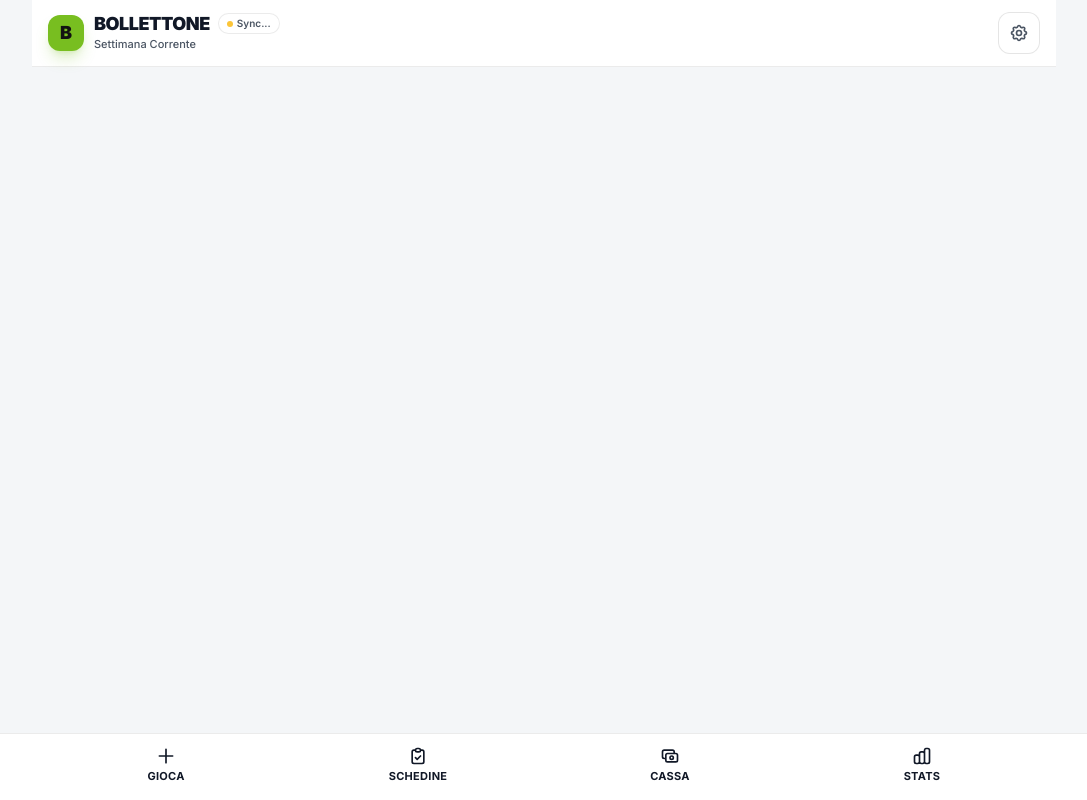
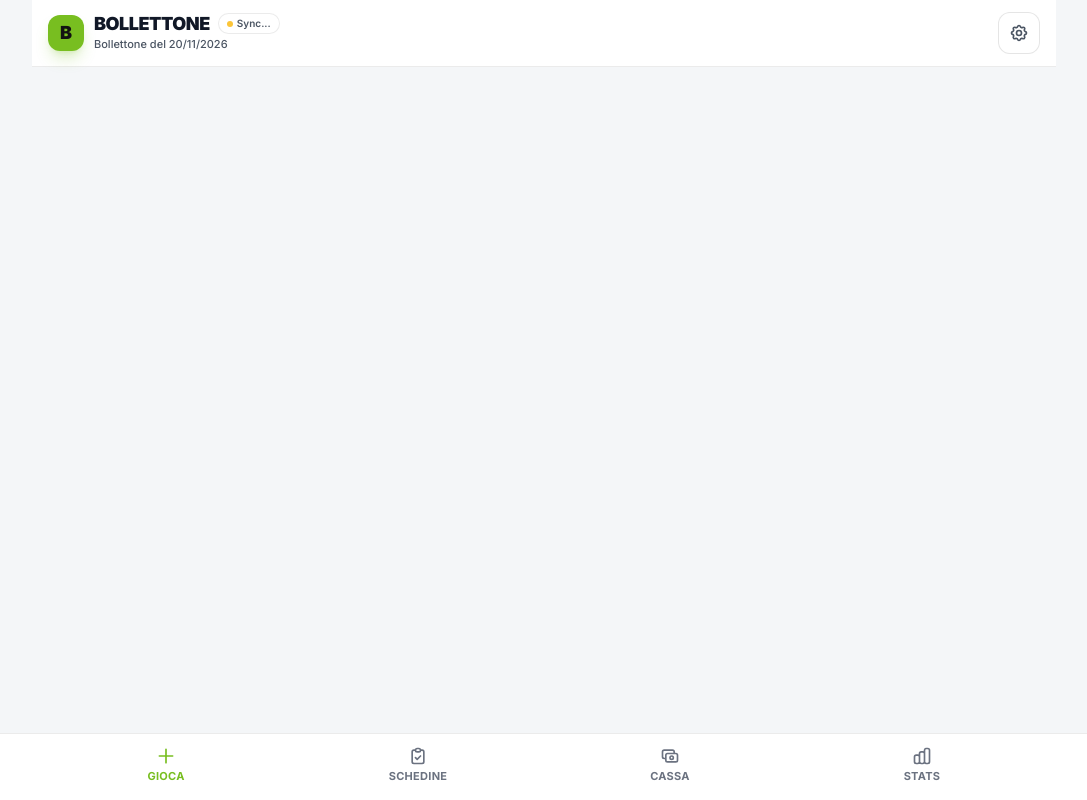
Before and after one commit to massimodassie/Bollettone, a plain HTML site: page index.html in a window 1280 px wide. Shown: the whole page, without its empty margins (96-1183 px from the left). Drawn offline with nearby package versions, Linux system fonts and the light colour scheme.

Commit message:
Update index.html

```diff
--- a/index.html
+++ b/index.html
@@ -382,7 +382,13 @@
       history: [],
       transactions: []
     };
-
+function getDefaultWeekLabel() {
+      const now = new Date();
+      const dd = String(now.getDate()).padStart(2, '0');
+      const mm = String(now.getMonth() + 1).padStart(2, '0');
+      const yyyy = now.getFullYear();
+      return `Bollettone del ${dd}/${mm}/${yyyy}`;
+    }
     // =========================================================================
     // 3. FIREBASE FIRESTORE (SYNC REAL-TIME)
     // =========================================================================
```
